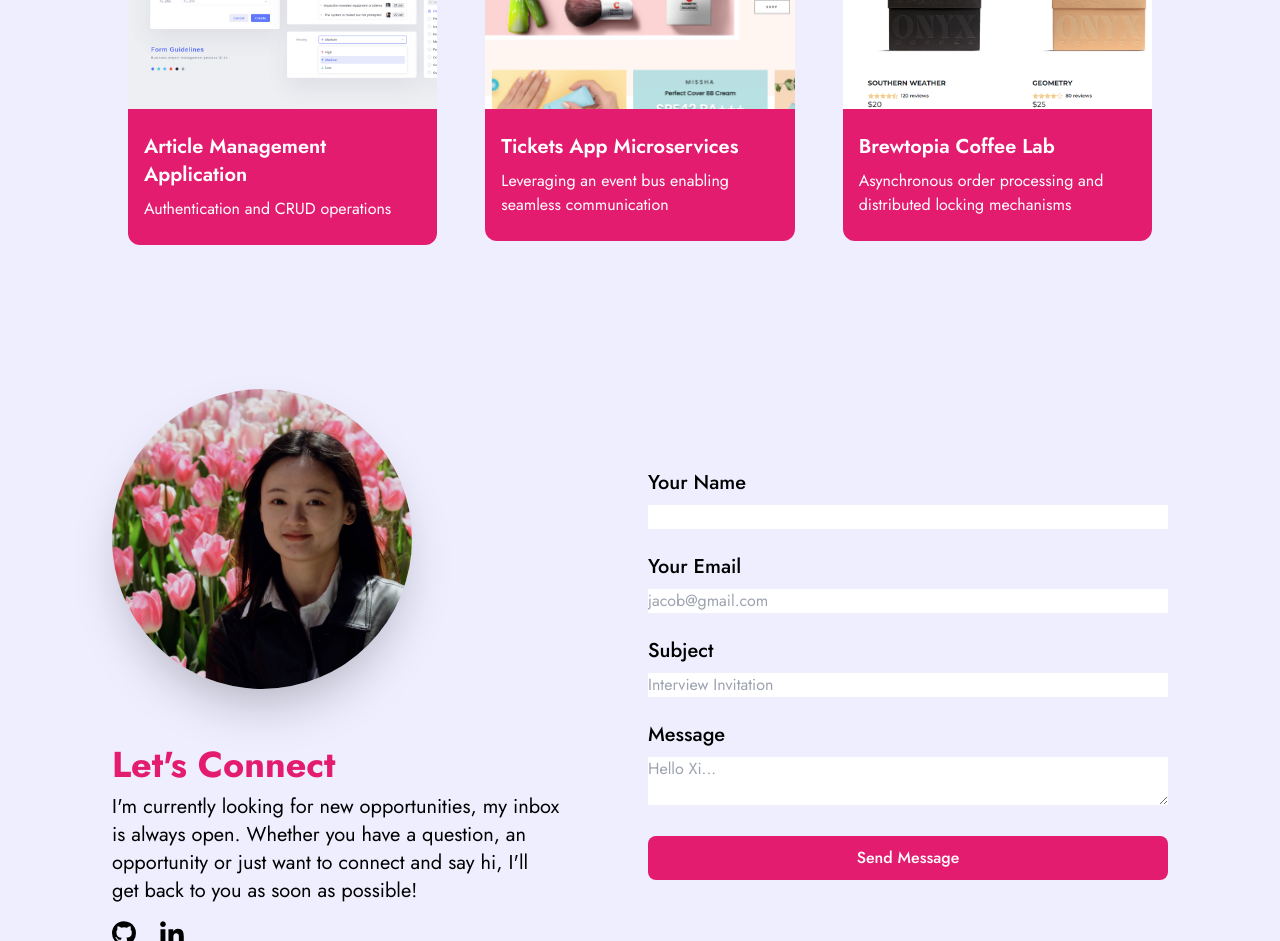
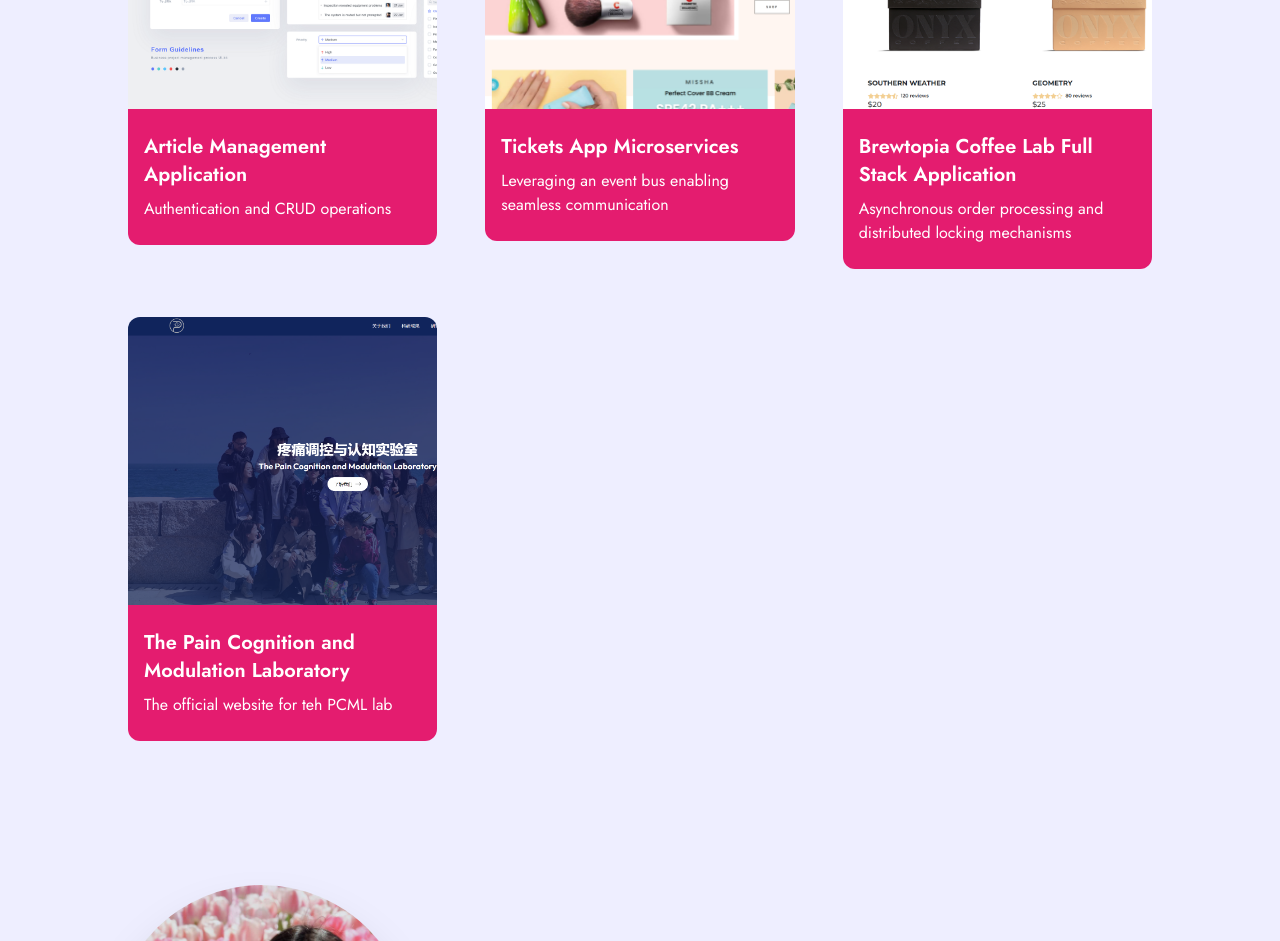
Before and after one commit to XIYANG1018/personal-website, a Next.js app: page / in a window 1280 px wide. Shown: the part 1620-2561 px from the top of the page. Built offline with nearby package versions, Linux system fonts and the light colour scheme.

Commit message:
update project and cv

```diff
--- a/src/app/components/ProjectCard.js
+++ b/src/app/components/ProjectCard.js
@@ -3,7 +3,7 @@ import Image from 'next/image'
 import { CodeBracketIcon, EyeIcon} from "@heroicons/react/24/outline"
 import Link from "next/link"
 
-const ProjectCard = ({imgUrl, title, description, tag, tech, codeLink, previewLink} ) => {
+const ProjectCard = ({imgUrl, title, description, tag, tech, codeLink, deployLink} ) => {
   return (
     <div>
         <div className="h-52 md:h-72 rounded-t-xl relative group" style={{ background: `url(${imgUrl})`, backgroundSize:"cover"}}>
@@ -13,7 +13,7 @@ const ProjectCard = ({imgUrl, title, description, tag, tech, codeLink, previewLi
                 <Link href={codeLink} className='h-14 w-14 mr-2 border-2 relative rounded-full border-[#ADB7BE] hover:border-white'>
                 <CodeBracketIcon className="h-10 w-10 text-[#ADB7BE] absolute top-1/2 left-1/2 transform -translate-x-1/2 -translate-y-1/2 cursor-pointer hover:white"/>
                 </Link>
-                <Link href="/" className='h-14 w-14 border-2 relative rounded-full border-[#ADB7BE] hover:border-white'>
+                <Link href={deployLink} className='h-14 w-14 border-2 relative rounded-full border-[#ADB7BE] hover:border-white'>
                   <EyeIcon className="h-10 w-10 text-[#ADB7BE] absolute top-1/2 left-1/2 transform -translate-x-1/2 -translate-y-1/2 cursor-pointer hover:white"/>
                 </Link>
               </div>
--- a/src/app/components/ProjectsSection.js
+++ b/src/app/components/ProjectsSection.js
@@ -11,6 +11,7 @@ const projectData = [
         tag: ["All", "Web"],
         tech: "Java / Spring Boot / MySQL",
         codeLink: "https://github.com/XIYANG1018/ArticleManagement",
+        deployLink: '/'
 
     },
 
@@ -21,17 +22,30 @@ const projectData = [
         image: "/images/ecommerce-platform.jpg",
         tag: ["All", "Web"],
         tech: "React / Express.js / Docker / Kubernetes",
-        codeLink: "https://github.com/XIYANG1018/ticket-microservices"
+        codeLink: "https://github.com/XIYANG1018/ticket-microservices",
+        deployLink: '/'
     },
 
     {
         id: 3,
-        title: "Brewtopia Coffee Lab",
+        title: "Brewtopia Coffee Lab Full Stack Application",
         description: "Asynchronous order processing and distributed locking mechanisms",
         image: "/images/coffeeLab.png",
         tag: ["All", "Web"],
         tech: "Redis / RabbitMQ / Java",
-        codeLink: "https://github.com/XIYANG1018/Brewtopia-Coffee-Lab"
+        codeLink: "https://github.com/XIYANG1018/Brewtopia-Coffee-Lab",
+        deployLink: '/'
+    },
+
+    {
+        id: 4,
+        title: "The Pain Cognition and Modulation Laboratory",
+        description: "The official website for teh PCML lab",
+        image: "/images/lab.png",
+        tag: ["All", "Web"],
+        tech: "Redis / RabbitMQ / Java",
+        codeLink: "https://github.com/XIYANG1018/PCML-Website",
+        deployLink: "https://www.pcml.online/"
     },
 
 ]
@@ -53,6 +67,7 @@ const ProjectsSection = () => {
                     tag={project.tag}
                     tech={project.tech}
                     codeLink={project.codeLink}
+                    deployLink={project.deployLink}
                 />
             ))}
         </div>
```
Also changed, not shown: public/images/lab.png (added), 1 other file (tests, documents, lock files or other folders).
